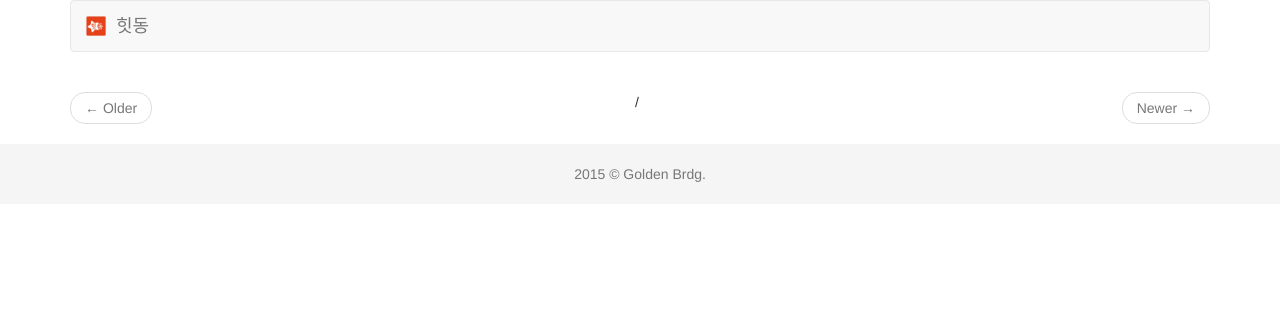
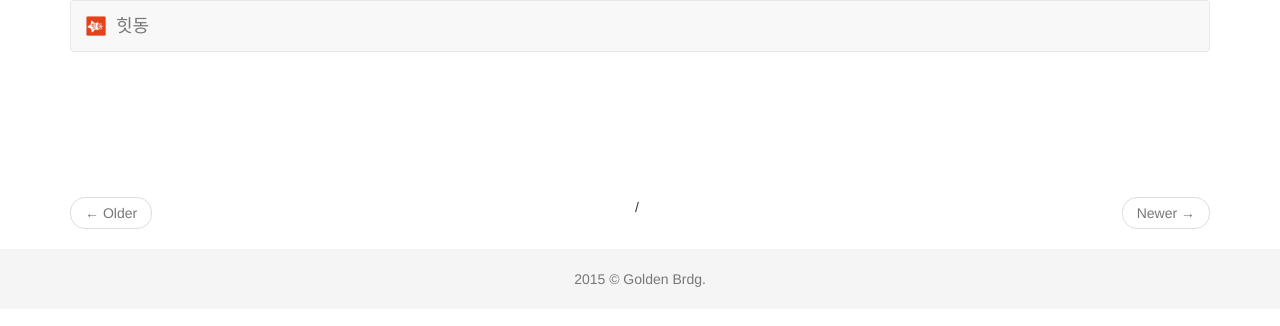
Before and after one commit to kimtree/hitdong, a Django app: template hitdong/templates/index.html in a window 1280 px wide. Shown: the top 326 px of the page. Run offline with Django 3.2, Linux system fonts and the light colour scheme; the template is opened without the code that fills it, so the values that code supplies are empty; some libraries are stand-ins or nearby versions.

Commit message:
adsenseg

```diff
--- a/hitdong/templates/index.html
+++ b/hitdong/templates/index.html
@@ -7,7 +7,11 @@
     {% include "video_macro.html" with use_profile=1 %}
   {% endfor %}
   </div>
-  <div id="banner_adlib"></div>
+  <!-- 힛동 -->
+  <ins class="adsbygoogle"
+       style="display:inline-block;width:320px;height:100px"
+       data-ad-client="ca-pub-8221467596319431"
+       data-ad-slot="8101612501"></ins>
   <nav>
     <ul class="pager">
     {% if videos.has_previous %}
--- a/hitdong/templates/layout.html
+++ b/hitdong/templates/layout.html
@@ -71,6 +71,10 @@
     // called when loading is failed
   }
 </script>
+<script async src="//pagead2.googlesyndication.com/pagead/js/adsbygoogle.js"></script>
+<script>
+(adsbygoogle = window.adsbygoogle || []).push({});
+</script>
 <script src="https://developers.kakao.com/sdk/js/kakao.min.js"></script>
 <script>
   Kakao.init('{{ KAKAO_API_KEY }}');
```
